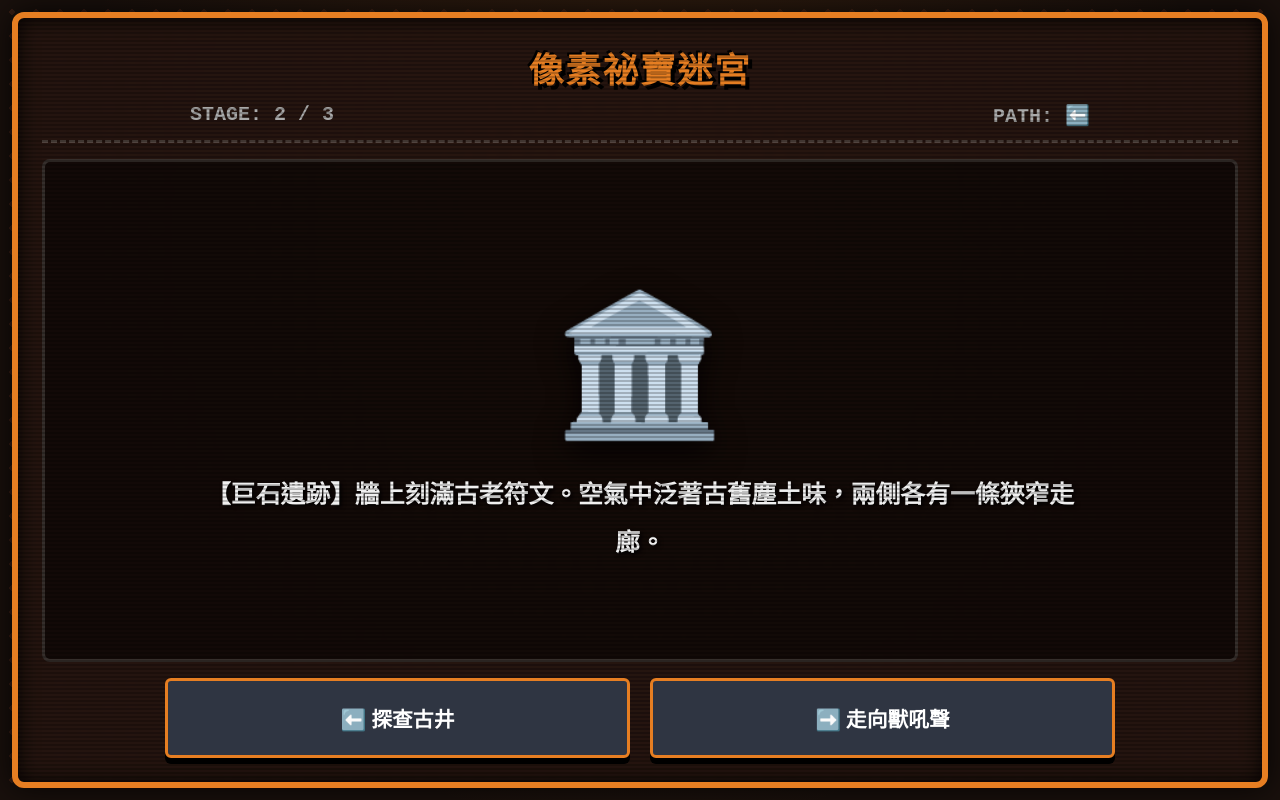
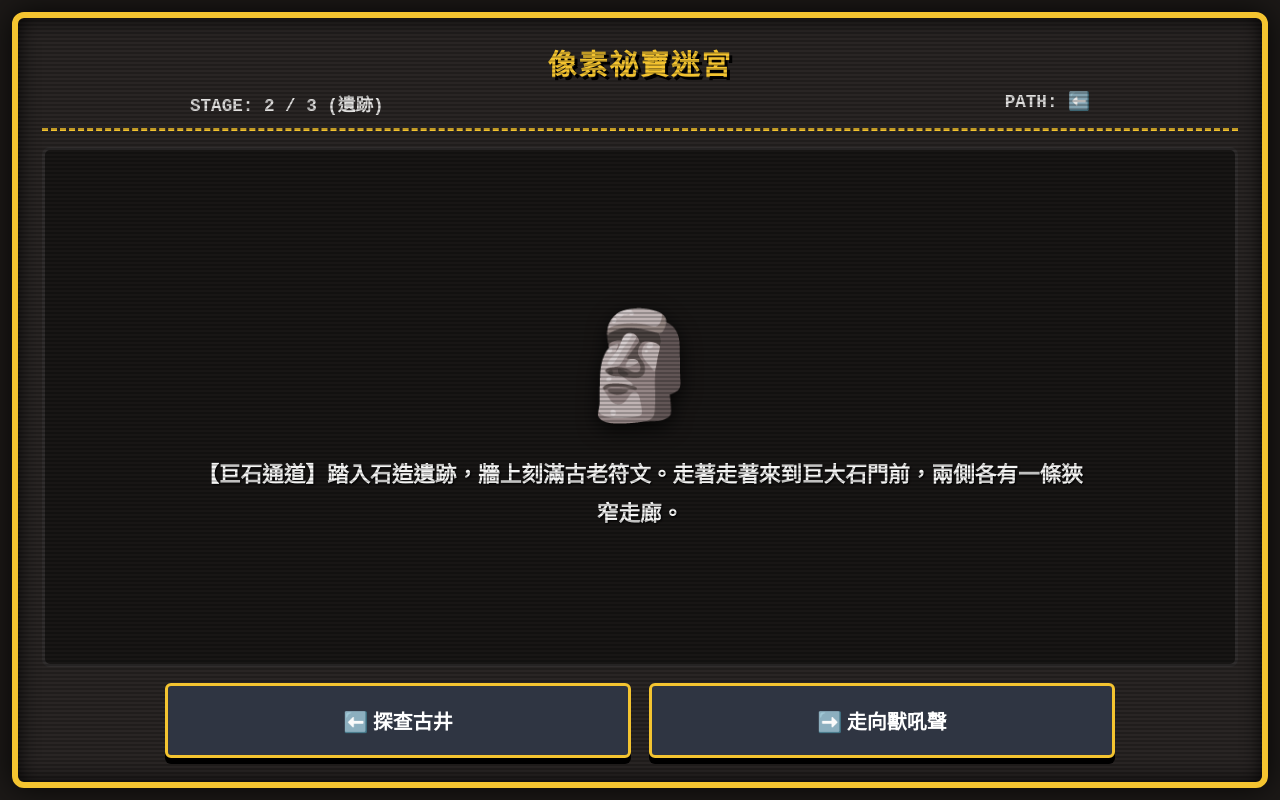
Before and after one commit to sasa0905/t1, a plain HTML site: page index.html in a window 1280 px wide. Both pictures are taken after a click on the button "⬅️ 巨石通道". Drawn offline with Linux system fonts and the light colour scheme.

Commit message:
Update index.html

```diff
--- a/index.html
+++ b/index.html
@@ -4,55 +4,41 @@
   <meta charset="UTF-8">
   <meta name="viewport" content="width=device-width, initial-scale=1.0">
   <title>像素祕寶迷宮 - Pixel Treasure Hunt</title>
-  <!-- 導入 Google 復古像素字體 -->
+  <!-- 導入 Google 復古像素字體與繁體中文 -->
   <link rel="preconnect" href="https://fonts.googleapis.com">
   <link rel="preconnect" href="https://fonts.gstatic.com" crossorigin>
-  <link href="https://fonts.googleapis.com/css2?family=Press+Start+2P&family=Noto+Sans+TC:wght@700;900&display=swap" rel="stylesheet">
+  <link href="https://fonts.googleapis.com/css2?family=Press+Start+2P&family=Noto+Sans+TC:wght@500;700;900&display=swap" rel="stylesheet">
 
   <style>
     /* ==========================================
-       1. 基礎變數與視覺主題定義
+       1. 主題配色與變數設定
        ========================================== */
     :root {
-      --bg-color: #0b150f;
-      --card-bg: rgba(18, 32, 22, 0.85);
-      --border-color: #f4c430;
-      --text-color: #f0f0f0;
+      /* 預設森林風格背景 (Stage 1) */
+      --bg-color: #0b1a10;
+      --card-bg: #112417;
+      --border-color: #50c878;
+      --text-color: #e2f7e2;
       --accent-color: #ff4757;
       --success-color: #2ed573;
+      --highlight-color: #f4c430;
+      --transition-speed: 0.8s;
     }
 
-    /* 動態背景主題：森林 (Stage 1) */
-    body.theme-forest {
-      --bg-color: #07140b;
-      --card-bg: rgba(15, 32, 20, 0.9);
-      --border-color: #62d26f;
-      background-image:
-        radial-gradient(circle at 50% 30%, rgba(46, 213, 115, 0.15), transparent 70%),
-        radial-gradient(#15351c 15%, transparent 16%);
-      background-size: 100% 100%, 24px 24px;
+    /* 背景主題 2：古代遺跡 (Stage 2) */
+    body.theme-ruins {
+      --bg-color: #1c1917;
+      --card-bg: #292524;
+      --border-color: #f4c430;
+      --text-color: #f5f5f4;
     }
 
-    /* 動態背景主題：遺跡 (Stage 2) */
-    body.theme-ruins {
-      --bg-color: #19100c;
-      --card-bg: rgba(38, 22, 16, 0.9);
-      --border-color: #e67e22;
-      background-image:
-        radial-gradient(circle at 50% 30%, rgba(230, 126, 34, 0.15), transparent 70%),
-        radial-gradient(#381e14 15%, transparent 16%);
-      background-size: 100% 100%, 24px 24px;
-    }
-
-    /* 動態背景主題：地底 (Stage 3 & 結局) */
-    body.theme-cave {
-      --bg-color: #080714;
-      --card-bg: rgba(18, 15, 36, 0.9);
-      --border-color: #9b59b6;
-      background-image:
-        radial-gradient(circle at 50% 30%, rgba(155, 89, 182, 0.15), transparent 70%),
-        radial-gradient(#1e1a38 15%, transparent 16%);
-      background-size: 100% 100%, 24px 24px;
+    /* 背景主題 3：地底深淵 (Stage 3 & Endings) */
+    body.theme-underground {
+      --bg-color: #0f0f1b;
+      --card-bg: #1a1a2e;
+      --border-color: #ff4757;
+      --text-color: #e0e0e0;
     }
 
     * {
@@ -73,20 +59,20 @@
       display: flex;
       justify-content: center;
       align-items: center;
-      transition: background 0.8s ease;
+      transition: background-color var(--transition-speed) ease;
       overflow: hidden;
       position: relative;
     }
 
-    /* 碎石特效 Canvas 畫布 */
-    #fx-canvas {
+    /* 碎石粒子 Canvas 畫布 */
+    #gravel-canvas {
       position: absolute;
       top: 0;
       left: 0;
-      width: 100vw;
-      height: 100vh;
+      width: 100%;
+      height: 100%;
       pointer-events: none;
-      z-index: 99;
+      z-index: 5;
     }
 
     /* 滿版 Arcade 框架 */
@@ -95,7 +81,7 @@
       height: 100%;
       background-color: var(--card-bg);
       border: 6px solid var(--border-color);
-      box-shadow: 0 0 30px rgba(0,0,0,0.8), inset 0 0 20px rgba(0,0,0,0.9);
+      box-shadow: 0 0 30px rgba(0, 0, 0, 0.8), inset 0 0 20px rgba(0,0,0,0.9);
       border-radius: 12px;
       padding: 24px;
       display: flex;
@@ -103,23 +89,25 @@
       gap: 16px;
       position: relative;
       overflow: hidden;
-      backdrop-filter: blur(4px);
-      transition: border-color 0.8s ease;
+      transition: background-color var(--transition-speed) ease, border-color var(--transition-speed) ease;
+      z-index: 10;
     }
 
-    /* 震動效果動畫 (Screen Shake) */
-    .shake {
-      animation: screenShake 0.35s cubic-bezier(.36,.07,.19,.97) both;
+    /* 畫面震撼動畫 (Screen Shake) */
+    .shake-animation {
+      animation: screenShake 0.4s ease-in-out;
     }
 
     @keyframes screenShake {
-      10%, 90% { transform: translate3d(-3px, 2px, 0); }
-      20%, 80% { transform: translate3d(5px, -4px, 0); }
-      30%, 50%, 70% { transform: translate3d(-6px, 5px, 0); }
-      40%, 60% { transform: translate3d(6px, -3px, 0); }
+      0% { transform: translate(0, 0); }
+      20% { transform: translate(-8px, 6px); }
+      40% { transform: translate(8px, -6px); }
+      60% { transform: translate(-5px, -4px); }
+      80% { transform: translate(5px, 4px); }
+      100% { transform: translate(0, 0); }
     }
 
-    /* CRT 掃描線效果 */
+    /* 掃描線效果 (Scanlines) */
     .game-container::after {
       content: " ";
       display: block;
@@ -127,45 +115,46 @@
       top: 0; left: 0; bottom: 0; right: 0;
       background: linear-gradient(rgba(18, 16, 16, 0) 50%, rgba(0, 0, 0, 0.3) 50%);
       background-size: 100% 4px;
-      z-index: 10;
+      z-index: 20;
       pointer-events: none;
       opacity: 0.7;
     }
 
-    /* 頂部資訊欄（放大標題與狀態） */
+    /* 頂部標題與狀態 */
     .header {
       text-align: center;
-      border-bottom: 3px dashed rgba(255,255,255,0.2);
+      border-bottom: 3px dashed var(--border-color);
       padding-bottom: 12px;
+      transition: border-color var(--transition-speed) ease;
     }
 
     .game-title {
       font-family: 'Press Start 2P', 'Noto Sans TC', cursive;
-      font-size: 2.2rem;
-      color: var(--border-color);
-      text-shadow: 4px 4px #000, -2px -2px #000;
-      margin-bottom: 10px;
+      font-size: 1.8rem;
+      color: var(--highlight-color);
+      text-shadow: 3px 3px #000;
+      margin-bottom: 8px;
       letter-spacing: 2px;
-      transition: color 0.8s ease;
     }
 
     .status-bar {
       display: flex;
       justify-content: space-between;
-      font-size: 1.25rem;
-      font-weight: 900;
-      color: #aaa;
+      font-size: 1.1rem;
+      font-weight: 700;
+      color: var(--text-color);
       font-family: monospace;
       max-width: 900px;
       margin: 0 auto;
+      opacity: 0.9;
     }
 
-    /* 主畫面與卡片（放大圖示與打字文字） */
+    /* 主畫面與插圖（填滿剩餘空間） */
     .stage-card {
-      background: rgba(0, 0, 0, 0.5);
-      border: 3px solid rgba(255, 255, 255, 0.15);
+      background: rgba(0, 0, 0, 0.4);
+      border: 3px solid rgba(255, 255, 255, 0.1);
       border-radius: 8px;
-      padding: 24px;
+      padding: 30px;
       text-align: center;
       flex: 1;
       display: flex;
@@ -175,20 +164,20 @@
       cursor: pointer;
     }
 
-    /* 超巨大動態像素圖示 */
+    /* 超大像素 / Emoji 圖示 */
     .stage-icon {
-      font-size: 8.5rem;
-      margin-bottom: 15px;
-      filter: drop-shadow(0 10px 15px rgba(0,0,0,0.8));
-      animation: float 2.5s infinite ease-in-out;
+      font-size: 6.5rem;
+      margin-bottom: 20px;
+      filter: drop-shadow(0 6px 10px rgba(0,0,0,0.8));
+      animation: bounce 2.5s infinite ease-in-out;
     }
 
-    @keyframes float {
-      0%, 100% { transform: translateY(0) scale(1); }
-      50% { transform: translateY(-14px) scale(1.05); }
+    @keyframes bounce {
+      0%, 100% { transform: translateY(0); }
+      50% { transform: translateY(-12px); }
     }
 
-    /* 故事文字區域 */
+    /* 文字打字機區域與放大字體 */
     .story-text-container {
       max-width: 900px;
       min-height: 4.5em;
@@ -198,21 +187,21 @@
     }
 
     .story-text {
-      font-size: 1.55rem;
+      font-size: 1.35rem;
       font-weight: 700;
-      line-height: 1.9;
+      line-height: 1.8;
       color: var(--text-color);
       text-align: center;
-      text-shadow: 2px 2px 4px #000;
       white-space: pre-wrap;
+      text-shadow: 1px 1px 2px #000;
     }
 
-    /* 閃爍光標 */
+    /* 打字機閃爍光標 */
     .typing-cursor {
       display: inline-block;
-      width: 12px;
+      width: 10px;
       height: 1.3em;
-      background-color: var(--border-color);
+      background-color: var(--highlight-color);
       vertical-align: middle;
       margin-left: 6px;
       animation: blink 0.7s infinite;
@@ -223,29 +212,29 @@
       50% { opacity: 0; }
     }
 
-    /* 結局稱號標籤 */
+    /* 結局等級標籤 */
     .grade-badge {
       display: inline-block;
       font-family: 'Press Start 2P', cursive;
-      font-size: 1.8rem;
+      font-size: 1.6rem;
       padding: 10px 20px;
       border-radius: 6px;
-      margin-bottom: 20px;
+      margin-bottom: 18px;
       text-shadow: 2px 2px #000;
       box-shadow: 0 4px 10px rgba(0,0,0,0.5);
     }
 
     .grade-SSR { background-color: #ff4757; color: #fff; border: 3px solid #ffa502; }
-    .grade-SR { background-color: #1e90ff; color: #fff; border: 3px solid #70a1ff; }
-    .grade-NORMAL { background-color: #747d8c; color: #fff; border: 3px solid #a4b0be; }
+    .grade-SR { background-color: #1e90ff; color: #fff; border: 2px solid #70a1ff; }
+    .grade-NORMAL { background-color: #747d8c; color: #fff; }
     .grade-BAD { background-color: #2f3542; color: #ff6b81; border: 2px solid #ff4757; }
 
-    /* 按鈕控制區（放大按鈕） */
+    /* 大號按鈕控制區 */
     .controls {
       display: flex;
       flex-direction: column;
       gap: 12px;
-      z-index: 20;
+      z-index: 30;
       max-width: 950px;
       width: 100%;
       margin: 0 auto;
@@ -254,15 +243,15 @@
     .btn-group {
       display: grid;
       grid-template-columns: 1fr 1fr;
-      gap: 20px;
+      gap: 18px;
     }
 
     .btn {
       background-color: #2f3542;
       color: #fff;
       border: 3px solid var(--border-color);
-      padding: 22px 16px;
-      font-size: 1.3rem;
+      padding: 20px 16px;
+      font-size: 1.25rem;
       font-weight: 900;
       font-family: inherit;
       cursor: pointer;
@@ -288,7 +277,7 @@
     }
 
     .btn:disabled {
-      opacity: 0.4;
+      opacity: 0.5;
       cursor: not-allowed;
       transform: none !important;
       box-shadow: 0 6px 0 #000 !important;
@@ -299,6 +288,7 @@
       background-color: var(--success-color);
       border-color: #2ed573;
       color: #000;
+      font-size: 1.4rem;
     }
 
     .btn-restart:hover {
@@ -306,31 +296,40 @@
       color: #fff;
     }
 
-    @media (max-width: 768px) {
-      .game-title { font-size: 1.6rem; }
-      .btn-group { grid-template-columns: 1fr; }
-      .btn-restart { grid-column: span 1; }
-      .stage-icon { font-size: 5.5rem; }
-      .story-text { font-size: 1.2rem; }
-      .btn { font-size: 1.1rem; padding: 18px 10px; }
+    @media (max-width: 650px) {
+      .btn-group {
+        grid-template-columns: 1fr;
+      }
+      .btn-restart {
+        grid-column: span 1;
+      }
+      .stage-icon {
+        font-size: 4.5rem;
+      }
+      .story-text {
+        font-size: 1.1rem;
+      }
+      .game-title {
+        font-size: 1.3rem;
+      }
     }
   </style>
 </head>
-<body class="theme-forest">
+<body>
 
-  <!-- 特效 Canvas -->
-  <canvas id="fx-canvas"></canvas>
+  <!-- 碎石特效 Canvas -->
+  <canvas id="gravel-canvas"></canvas>
 
   <div class="game-container" id="game-container">
     <div class="header">
       <h1 class="game-title">像素祕寶迷宮</h1>
       <div class="status-bar">
-        <span id="stage-indicator">STAGE: 1 / 3</span>
+        <span id="stage-indicator">STAGE: 1 / 3 (森林)</span>
         <span id="path-history">PATH: START</span>
       </div>
     </div>
 
-    <!-- 點擊卡片可跳過打字動畫 -->
+    <!-- 點擊中央卡片跳過打字 -->
     <div class="stage-card" onclick="skipTypewriter()">
       <div id="grade-container"></div>
       <div class="stage-icon" id="stage-icon">🌲</div>
@@ -341,78 +340,80 @@
 
     <div class="controls">
       <div class="btn-group" id="action-buttons">
-        <button class="btn" onclick="makeChoice('L')">⬅️ 向左走 [A]</button>
-        <button class="btn" onclick="makeChoice('R')">➡️ 向右走 [B]</button>
+        <button class="btn" onclick="makeChoice('L')">⬅️ 向左走</button>
+        <button class="btn" onclick="makeChoice('R')">➡️ 向右走</button>
       </div>
     </div>
   </div>
 
   <script>
     /* ==========================================
-       1. 遊戲故事資料結構 (包含 Theme 定義)
+       1. 故事文本與數據結構 (含風格屬性)
        ========================================== */
     const storyTree = {
       "START": {
-        stage: "1 / 3",
-        theme: "theme-forest",
+        stage: "1 / 3 (森林)",
+        theme: "", // 森林風格 (預設)
         icon: "🌲",
-        text: "【綠林入口】你踏入傳說中的古代遺跡森林，四周樹影婆娑。前面的通道分成了兩條岔路...",
+        text: "你踏入迷霧籠罩的古老森林，前方深處隱約露出遺跡的入口。空氣中瀰漫著塵土與冒險的氣息，面前分出了兩條岔路...",
         leftBtn: "⬅️ 巨石通道",
         rightBtn: "➡️ 水晶溶洞"
       },
+      // --- 第一輪分歧 (進入遺跡主題) ---
       "L": {
-        stage: "2 / 3",
+        stage: "2 / 3 (遺跡)",
         theme: "theme-ruins",
-        icon: "🏛️",
-        text: "【巨石遺跡】牆上刻滿古老符文。空氣中泛著古舊塵土味，兩側各有一條狹窄走廊。",
+        icon: "🗿",
+        text: "【巨石通道】踏入石造遺跡，牆上刻滿古老符文。走著走著來到巨大石門前，兩側各有一條狹窄走廊。",
         leftBtn: "⬅️ 探查古井",
         rightBtn: "➡️ 走向獸吼聲"
       },
       "R": {
-        stage: "2 / 3",
+        stage: "2 / 3 (遺跡)",
         theme: "theme-ruins",
         icon: "💎",
-        text: "【水晶溶洞】發光的晶石照亮暗渠，景色絢麗卻暗藏殺機。懸崖邊有兩條路可跨越。",
+        text: "【水晶溶洞】發光的晶石照亮地底溶洞，景色絢麗卻暗藏殺機。懸崖邊有兩條古老步道可以跨越。",
         leftBtn: "⬅️ 祭壇走廊",
         rightBtn: "➡️ 瀑布吊橋"
       },
+      // --- 第二輪分歧 (進入地底主題) ---
       "LL": {
-        stage: "3 / 3",
-        theme: "theme-cave",
+        stage: "3 / 3 (地底)",
+        theme: "theme-underground",
         icon: "🕳️",
-        text: "【深層古井】面前出現兩尊古老的守護者石像，各自伸出一隻手指向不同的出口。",
+        text: "【古井深處】深入地底深處，面前出現兩尊古老的守護者石像，各自伸出一隻手指向不同的石門。",
         leftBtn: "⬅️ 太陽黃金門",
         rightBtn: "➡️ 月亮青銅門"
       },
       "LR": {
-        stage: "3 / 3",
-        theme: "theme-cave",
+        stage: "3 / 3 (地底)",
+        theme: "theme-underground",
         icon: "🦇",
-        text: "【地底狹道】盡頭居然是一隻沉睡的巨型岩石怪！巨獸身後有兩個通往深處的洞口。",
+        text: "【獸吼狹道】狹道盡頭居然是一隻沉睡的巨型岩石怪！巨獸身後有兩個通往極深處的洞口。",
         leftBtn: "⬅️ 鑽左側狹縫",
         rightBtn: "➡️ 快速衝過右側"
       },
       "RL": {
-        stage: "3 / 3",
-        theme: "theme-cave",
+        stage: "3 / 3 (地底)",
+        theme: "theme-underground",
         icon: "🔮",
-        text: "【地底祭壇】中央擺著一本散發紫光的魔導書，左右兩側各有一個神秘機關按鈕。",
+        text: "【祭壇走廊】祭壇中央擺著一本散發紫光的魔導書，左右兩側各有一個神秘機關按鈕。",
         leftBtn: "⬅️ 紅寶石按鈕(力量)",
         rightBtn: "➡️ 藍寶石按鈕(智慧)"
       },
       "RR": {
-        stage: "3 / 3",
-        theme: "theme-cave",
+        stage: "3 / 3 (地底)",
+        theme: "theme-underground",
         icon: "🌉",
-        text: "【瀑布吊橋】吊橋搖搖欲墜，你順利抵達對岸。面前出現兩條濕滑的石階梯。",
+        text: "【瀑布吊橋】吊橋搖搖欲墜，你驚險抵達對岸。面前出現兩條濕滑的地底石階梯。",
         leftBtn: "⬅️ 向上石階",
         rightBtn: "➡️ 向下石階"
       },
 
-      // --- 8 大結局 ---
+      // --- 第三輪：8 大最終結局 ---
       "LLL": {
         isEnding: true,
-        theme: "theme-cave",
+        theme: "theme-underground",
         grade: "SSR",
         icon: "👑",
         title: "失落的法老寶藏",
@@ -420,7 +421,7 @@
       },
       "LLR": {
         isEnding: true,
-        theme: "theme-cave",
+        theme: "theme-underground",
         grade: "BAD",
         icon: "⏳",
         title: "時光詛咒",
@@ -428,7 +429,7 @@
       },
       "LRL": {
         isEnding: true,
-        theme: "theme-cave",
+        theme: "theme-underground",
         grade: "SR",
         icon: "🐾",
         title: "巨獸馴服者",
@@ -436,7 +437,7 @@
       },
       "LRR": {
         isEnding: true,
-        theme: "theme-cave",
+        theme: "theme-underground",
         grade: "BAD",
         icon: "🕳️",
         title: "陷阱坑洞",
@@ -444,15 +445,15 @@
       },
       "RLL": {
         isEnding: true,
-        theme: "theme-cave",
+        theme: "theme-underground",
         grade: "BAD",
         icon: "💥",
         title: "貪婪的代價",
-        text: "紅寶石按鈕引爆了遺跡自爆機關！強烈的地震讓整個洞穴坍塌，你與寶藏一同被埋葬。"
+        text: "紅寶石按鈕引爆了遺跡的自爆機關！強烈的地震讓整個洞穴坍塌，你與寶藏一同被埋葬。"
       },
       "RLR": {
         isEnding: true,
-        theme: "theme-cave",
+        theme: "theme-underground",
         grade: "SSR",
         icon: "🧙‍♂️",
         title: "大賢者傳承",
@@ -460,7 +461,7 @@
       },
       "RRL": {
         isEnding: true,
-        theme: "theme-cave",
+        theme: "theme-underground",
         grade: "NORMAL",
         icon: "🏛️",
         title: "空無一物的密室",
@@ -468,7 +469,7 @@
       },
       "RRR": {
         isEnding: true,
-        theme: "theme-cave",
+        theme: "theme-underground",
         grade: "SR",
         icon: "🧜‍♀️",
         title: "人魚之歌與地底湖",
@@ -477,75 +478,15 @@
     };
 
     /* ==========================================
-       2. 碎石粒子系統 (Canvas Gravel FX)
-       ========================================== */
-    const canvas = document.getElementById('fx-canvas');
-    const ctx = canvas.getContext('2d');
-    let particles = [];
-
-    function resizeCanvas() {
-      canvas.width = window.innerWidth;
-      canvas.height = window.innerHeight;
-    }
-    window.addEventListener('resize', resizeCanvas);
-    resizeCanvas();
-
-    class Particle {
-      constructor() {
-        this.x = Math.random() * canvas.width;
-        this.y = -10;
-        this.size = Math.random() * 6 + 3; // 像素方形大小
-        this.speedY = Math.random() * 8 + 4; // 下落速度
-        this.speedX = (Math.random() - 0.5) * 4;
-        this.color = Math.random() > 0.5 ? '#8b8a8e' : '#f4c430';
-        this.opacity = 1;
-      }
-      update() {
-        this.y += this.speedY;
-        this.x += this.speedX;
-        this.opacity -= 0.015;
-      }
-      draw() {
-        ctx.fillStyle = this.color;
-        ctx.globalAlpha = Math.max(0, this.opacity);
-        ctx.fillRect(this.x, this.y, this.size, this.size);
-      }
-    }
-
-    function triggerDebrisEffect() {
-      // 產生 35 顆碎石粒子
-      for (let i = 0; i < 35; i++) {
-        particles.push(new Particle());
-      }
-      // 觸發畫面震動
-      const container = document.getElementById('game-container');
-      container.classList.remove('shake');
-      void container.offsetWidth; // 觸發 reflow
-      container.classList.add('shake');
-    }
-
-    function animateParticles() {
-      ctx.clearRect(0, 0, canvas.width, canvas.height);
-      for (let i = particles.length - 1; i >= 0; i--) {
-        particles[i].update();
-        particles[i].draw();
-        if (particles[i].opacity <= 0 || particles[i].y > canvas.height) {
-          particles.splice(i, 1);
-        }
-      }
-      requestAnimationFrame(animateParticles);
-    }
-    animateParticles();
-
-    /* ==========================================
-       3. 遊戲邏輯與打字機控管
+       2. 遊戲狀態與打字機邏輯
        ========================================== */
     let currentPath = "START";
     let typewriterTimer = null;
     let fullText = "";
     let isTyping = false;
-    const typingSpeed = 35; // 每字 35 毫秒
+    const typingSpeed = 35;
 
+    // 啟動打字機效果
     function typeWriter(text, index = 0) {
       const textElement = document.getElementById('story-text');
       const cursorElement = document.getElementById('typing-cursor');
@@ -590,8 +531,8 @@
       const node = storyTree[currentPath];
       fullText = node.text;
 
-      // 自動切換動態背景主題
-      document.body.className = node.theme;
+      // 切換背景主題風格
+      document.body.className = node.theme || "";
 
       document.getElementById('stage-icon').textContent = node.icon;
 
@@ -621,8 +562,9 @@
     function makeChoice(direction) {
       if (isTyping) return;
 
-      // 觸發碎石掉落與地震特效
-      triggerDebrisEffect();
+      // 觸發碎石掉落特效與震動
+      triggerGravelEffect();
+      triggerScreenShake();
 
       if (currentPath === "START") {
         currentPath = direction;
@@ -633,7 +575,7 @@
     }
 
     function restartGame() {
-      triggerDebrisEffect();
+      triggerGravelEffect();
       currentPath = "START";
       renderNode();
     }
@@ -643,7 +585,77 @@
       return path.split('').map(char => char === 'L' ? '⬅️' : '➡️').join(' ');
     }
 
-    // 啟動遊戲
+    // 震動鏡頭
+    function triggerScreenShake() {
+      const container = document.getElementById('game-container');
+      container.classList.remove('shake-animation');
+      void container.offsetWidth; // 觸發重繪
+      container.classList.add('shake-animation');
+    }
+
+    /* ==========================================
+       3. Canvas 碎石粒子特效 (Gravel Debris FX)
+       ========================================== */
+    const canvas = document.getElementById('gravel-canvas');
+    const ctx = canvas.getContext('2d');
+    let particles = [];
+
+    function resizeCanvas() {
+      canvas.width = window.innerWidth;
+      canvas.height = window.innerHeight;
+    }
+    window.addEventListener('resize', resizeCanvas);
+    resizeCanvas();
+
+    class Particle {
+      constructor() {
+        this.x = Math.random() * canvas.width;
+        this.y = -20;
+        this.size = Math.random() * 8 + 4; // 碎石大小
+        this.speedY = Math.random() * 6 + 4;
+        this.speedX = (Math.random() - 0.5) * 3;
+        this.color = Math.random() > 0.5 ? '#888888' : '#555555';
+        this.rotation = Math.random() * Math.PI * 2;
+        this.spin = (Math.random() - 0.5) * 0.2;
+      }
+
+      update() {
+        this.y += this.speedY;
+        this.x += this.speedX;
+        this.rotation += this.spin;
+      }
+
+      draw() {
+        ctx.save();
+        ctx.translate(this.x, this.y);
+        ctx.rotate(this.rotation);
+        ctx.fillStyle = this.color;
+        ctx.fillRect(-this.size / 2, -this.size / 2, this.size, this.size);
+        ctx.restore();
+      }
+    }
+
+    function triggerGravelEffect() {
+      // 產生 35 個碎石粒子
+      for (let i = 0; i < 35; i++) {
+        particles.push(new Particle());
+      }
+    }
+
+    function animateParticles() {
+      ctx.clearRect(0, 0, canvas.width, canvas.height);
+      for (let i = particles.length - 1; i >= 0; i--) {
+        particles[i].update();
+        particles[i].draw();
+        if (particles[i].y > canvas.height + 20) {
+          particles.splice(i, 1);
+        }
+      }
+      requestAnimationFrame(animateParticles);
+    }
+    animateParticles();
+
+    // 遊戲初始化
     renderNode();
   </script>
 </body>
```
